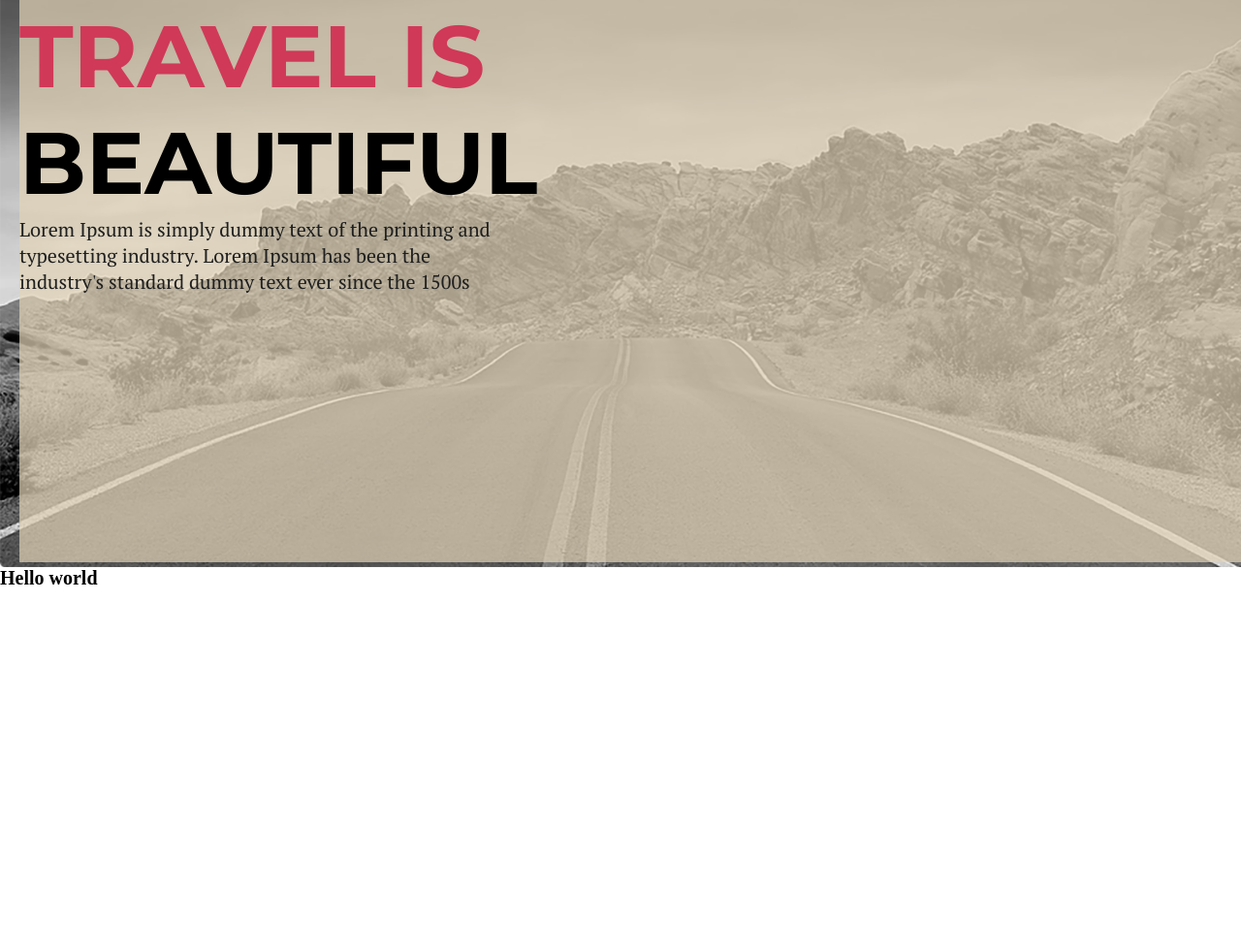
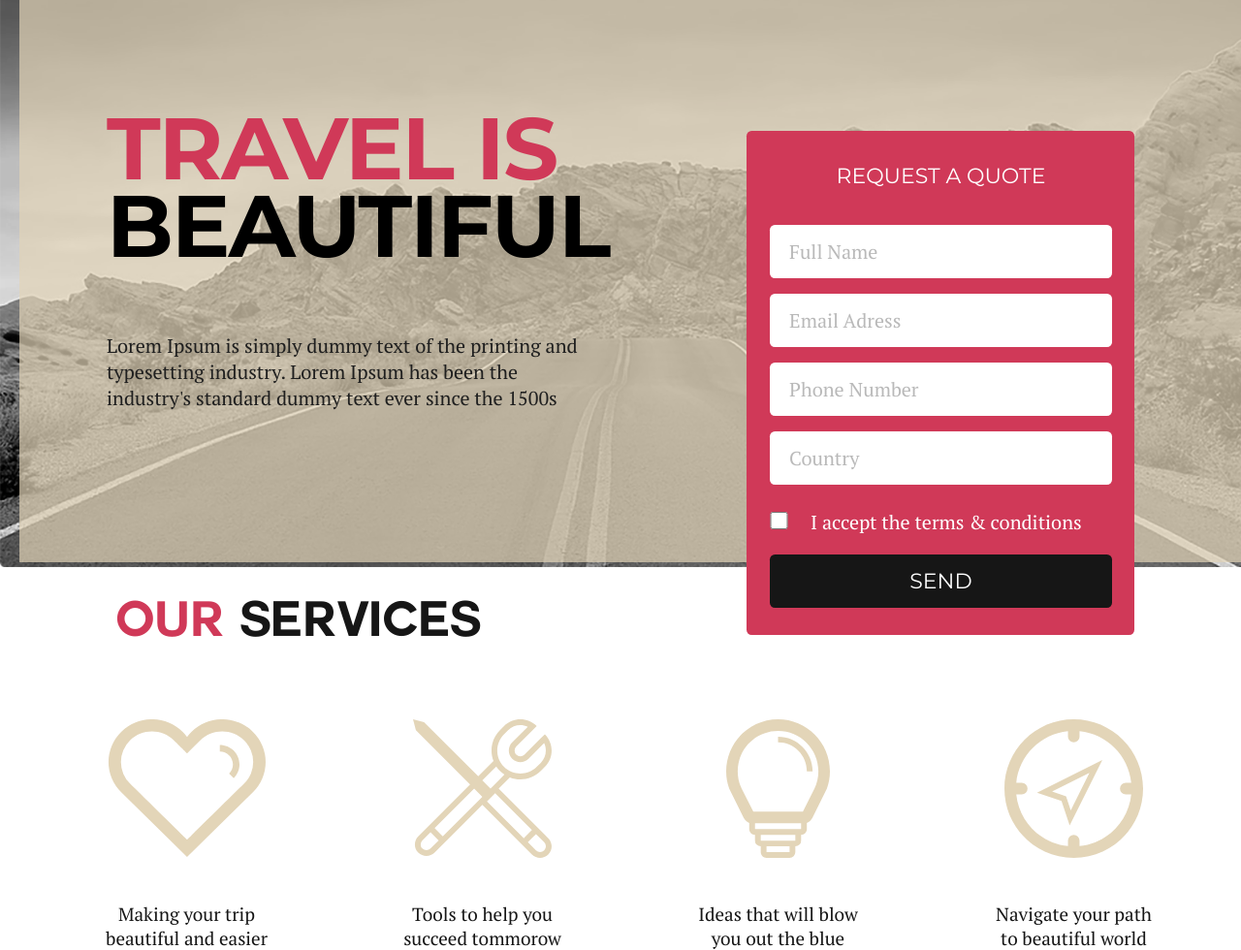
Before and after one commit to PavelNovik/template_4, a website built with Parcel: page src/index.html in a window 1280 px wide. Shown: the part 155-1135 px from the top of the page at 97% size. Before the commit the page ends 800 px from the top, so only its background shows below. Built offline with nearby package versions, Linux system fonts and the light colour scheme.

Commit message:
add service menue

```diff
--- a/src/assets/styles/components/_features.scss
+++ b/src/assets/styles/components/_features.scss
@@ -1,15 +1,24 @@
 .feature {
   width: 17rem;
-  border: 1px solid #e3d5b8;
+  // border: 1px solid #e3d5b8;
   display: flex;
   flex-direction: column;
   align-items: center;
 
   .image {
-    width: 16.3rem;
-    height: 14.3rem;
-    background-image: url(../images/shape-108.svg);
-    margin-bottom: 4.5rem;
+    @extend %images;
+    &-1 {
+      background-image: url(../images/shape-108.svg);
+    }
+    &-2 {
+      background-image: url(../images/shape-127.svg);
+    }
+    &-3 {
+      background-image: url(../images/shape-106.svg);
+    }
+    &-4 {
+      background-image: url(../images/shape-97.svg);
+    }
   }
 
   .description {
--- a/src/assets/styles/index.scss
+++ b/src/assets/styles/index.scss
@@ -3,7 +3,7 @@
 @import './components';
 
 .container {
-    width: 130rem;
-    margin-left: auto;
-    margin-right: auto;
+  width: 130rem;
+  margin-left: auto;
+  margin-right: auto;
 }
--- a/src/assets/styles/layouts/_header.scss
+++ b/src/assets/styles/layouts/_header.scss
@@ -5,7 +5,7 @@
   background-size: cover;
   position: relative;
   padding: 1rem 2rem 0.5rem 2rem;
-
+  position: relative;
 
   &__container {
     background-color: rgba($color: #e3d5b8, $alpha: 0.7);
@@ -18,33 +18,40 @@
       align-items: center;
       justify-content: space-between;
       padding: 4rem 10rem 1rem 10rem;
-
     }
 
     .title {
+      margin-top: 11rem;
       width: 49rem;
+      margin-left: 9rem;
     }
-
   }
 
   &__logo {
     font-family: $logoFont;
     font-size: $logo__size;
     color: $title__text_red;
-
   }
 
   &__title {
     font-family: $titleFont;
     font-size: $header__title_size;
+    line-height: 8rem;
+    letter-spacing: -1.77px;
+    margin-bottom: 7rem;
   }
 
   &__text {
     @include article__text;
-        opacity: 1;
   }
 }
 
 .colorize {
   color: $title__text_red;
 }
+
+.form__container {
+  position: absolute;
+  top: 29rem;
+  left: 77rem;
+}
--- /dev/null
+++ b/src/assets/styles/layouts/_service.scss
@@ -0,0 +1,17 @@
+.main__title {
+  @include title__text;
+}
+
+.service {
+  &__title {
+    margin-top: 3rem;
+    margin-left: 12rem;
+    margin-bottom: 8rem;
+  }
+
+  &__icons {
+    display: flex;
+    padding: 0 4rem;
+    justify-content: space-around;
+  }
+}
--- a/src/assets/styles/layouts/index.scss
+++ b/src/assets/styles/layouts/index.scss
@@ -1 +1,2 @@
 @import './header';
+@import './service';
--- a/src/assets/styles/utils/_mixins.scss
+++ b/src/assets/styles/utils/_mixins.scss
@@ -28,3 +28,12 @@
   border: none;
   border-radius: 5.2px;
 }
+
+%images {
+  width: 16.3rem;
+  height: 14.3rem;
+  margin-bottom: 4.5rem;
+  background-size: contain;
+  background-repeat: no-repeat;
+  background-position: center;
+}
--- a/src/index.html
+++ b/src/index.html
@@ -34,8 +34,47 @@
                         been the industry's standard dummy text ever since the 1500s</p>
                 </div>
             </div>
+            <div class="form__container">
+                <form action="" class="request__form">
+                    <div class="form__title">REQUEST A QUOTE</div>
+                    <input type="text" class="input__form" name="fullName" id="fullName" placeholder="Full Name">
+                    <input type="email" class="input__form" name="email" id="email" placeholder="Email Adress">
+                    <input type="tel" class="input__form" name="phone" id="phone" placeholder="Phone Number">
+                    <input type="text" class="input__form" name="country" id="country" placeholder="Country">
+                    <span class="input__chbx"><input type="checkbox" name="rules" id="rules">I accept the terms &
+                        conditions</span>
+                    <input type="submit" class="input__btn" value="send" id="buttonSub">
+                </form>
+
+            </div>
         </div>
-        <h1>Hello world</h1>
+        <div class="service">
+            <div class="service__title">
+                <h2 class="main__title"><span class="colorize">OUR </span>SERVICES</h2>
+            </div>
+            <div class="service__icons">
+                <div class="feature">
+                    <div class="image image-1"></div>
+                    <div class="description">Making your trip
+                        beautiful and easier</div>
+                </div>
+                <div class="feature">
+                    <div class="image image-2"></div>
+                    <div class="description">Tools to help you
+                        succeed tommorow</div>
+                </div>
+                <div class="feature">
+                    <div class="image image-3"></div>
+                    <div class="description">Ideas that will blow
+                        you out the blue</div>
+                </div>
+                <div class="feature">
+                    <div class="image image-4"></div>
+                    <div class="description">Navigate your path
+                        to beautiful world</div>
+                </div>
+            </div>
+        </div>
 
 
 
```
Also changed, not shown: src/assets/images/shape-106.svg (added), src/assets/images/shape-127.svg (added), src/assets/images/shape-97.svg (added). Lines whose indentation alone changed are shown as unchanged.
